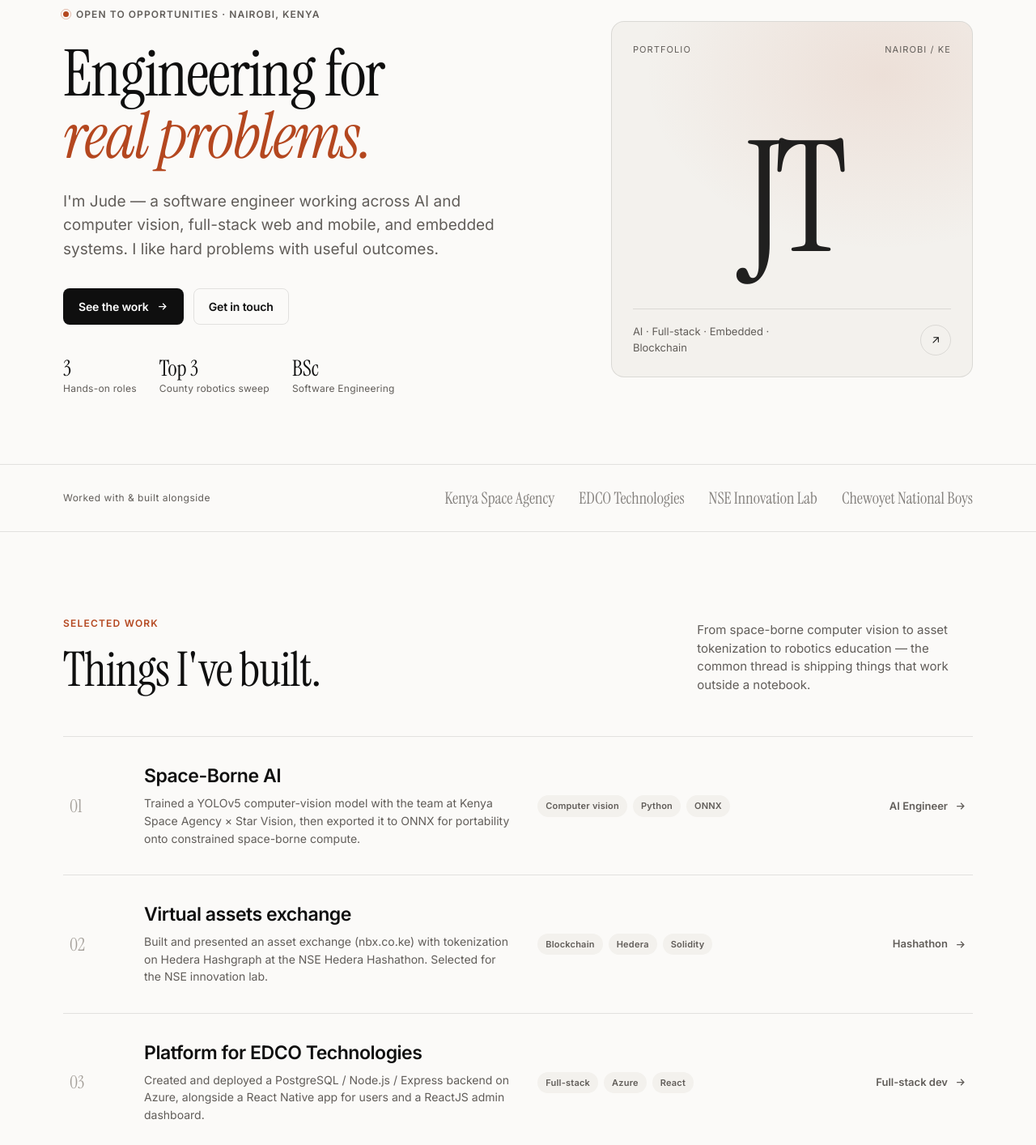
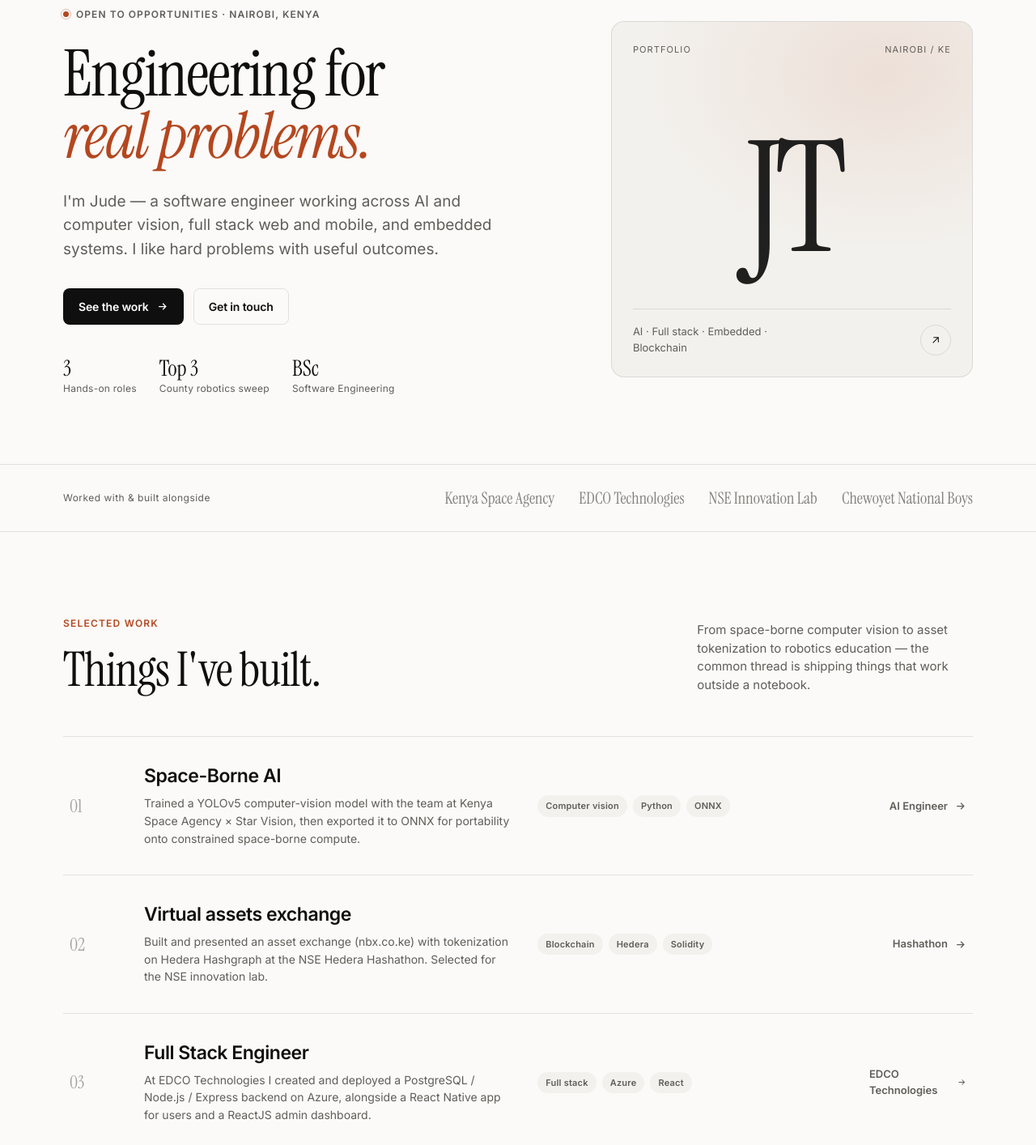
Before and after one commit to JudeTulel/JudeTulel.github.io, a plain HTML site: page index.html in a window 1280 px wide. Shown: the part 166-1580 px from the top of the page at 81% size. Drawn offline with Linux system fonts and the light colour scheme.

Commit message:
Use full stack wording and relabel EDCO role

```diff
--- a/index.html
+++ b/index.html
@@ -10,7 +10,7 @@
 <meta charset="UTF-8">
 <meta name="viewport" content="width=device-width, initial-scale=1.0">
 <title>Jude Tulel — Software Engineer</title>
-<meta name="description" content="Jude Tulel is a software engineer working across AI/computer vision, full-stack web and mobile, and embedded systems. Based in Nairobi, Kenya.">
+<meta name="description" content="Jude Tulel is a software engineer working across AI/computer vision, full stack web and mobile, and embedded systems. Based in Nairobi, Kenya.">
 <link rel="preconnect" href="https://fonts.googleapis.com">
 <link rel="preconnect" href="https://fonts.gstatic.com" crossorigin>
 <link href="https://fonts.googleapis.com/css2?family=Inter:wght@400;500;600;700&family=Instrument+Serif:ital@0;1&display=swap" rel="stylesheet">
@@ -213,7 +213,7 @@
       <div class="reveal">
         <span class="eyebrow"><span class="pulse"></span> Open to opportunities · Nairobi, Kenya</span>
         <h1 id="hero-title">Engineering for <em>real problems.</em></h1>
-        <p class="lede">I'm Jude — a software engineer working across AI and computer vision, full-stack web and mobile, and embedded systems. I like hard problems with useful outcomes.</p>
+        <p class="lede">I'm Jude — a software engineer working across AI and computer vision, full stack web and mobile, and embedded systems. I like hard problems with useful outcomes.</p>
         <div class="hero-actions">
           <a class="btn btn-dark" href="#work">See the work <svg viewBox="0 0 24 24" fill="none" stroke="currentColor" stroke-width="2"><path d="M5 12h14M13 6l6 6-6 6"/></svg></a>
           <a class="btn btn-ghost" href="#contact">Get in touch</a>
@@ -228,7 +228,7 @@
         <div class="portrait-top"><span>Portfolio</span><span>Nairobi / KE</span></div>
         <div class="portrait-initials" aria-hidden="true">JT</div>
         <div class="portrait-foot">
-          <p>AI · Full-stack · Embedded · Blockchain</p>
+          <p>AI · Full stack · Embedded · Blockchain</p>
           <span class="arrow" aria-hidden="true"><svg width="16" height="16" viewBox="0 0 24 24" fill="none" stroke="currentColor" stroke-width="1.6"><path d="M7 17L17 7M8 7h9v9"/></svg></span>
         </div>
       </div>
@@ -265,11 +265,11 @@
           <div class="tags"><span class="tag">Blockchain</span><span class="tag">Hedera</span><span class="tag">Solidity</span></div>
           <span class="go">Hashathon <svg viewBox="0 0 24 24" fill="none" stroke="currentColor" stroke-width="2"><path d="M5 12h14M13 6l6 6-6 6"/></svg></span>
         </a>
-        <a class="work reveal" href="#contact" aria-label="Full stack platform built at EDCO Technologies">
+        <a class="work reveal" href="#contact" aria-label="Full Stack Engineer at EDCO Technologies">
           <span class="num">03</span>
-          <div><h3>Platform for EDCO Technologies</h3><p class="desc">Created and deployed a PostgreSQL / Node.js / Express backend on Azure, alongside a React Native app for users and a ReactJS admin dashboard.</p></div>
-          <div class="tags"><span class="tag">Full-stack</span><span class="tag">Azure</span><span class="tag">React</span></div>
-          <span class="go">Full-stack dev <svg viewBox="0 0 24 24" fill="none" stroke="currentColor" stroke-width="2"><path d="M5 12h14M13 6l6 6-6 6"/></svg></span>
+          <div><h3>Full Stack Engineer</h3><p class="desc">At EDCO Technologies I created and deployed a PostgreSQL / Node.js / Express backend on Azure, alongside a React Native app for users and a ReactJS admin dashboard.</p></div>
+          <div class="tags"><span class="tag">Full stack</span><span class="tag">Azure</span><span class="tag">React</span></div>
+          <span class="go">EDCO Technologies <svg viewBox="0 0 24 24" fill="none" stroke="currentColor" stroke-width="2"><path d="M5 12h14M13 6l6 6-6 6"/></svg></span>
         </a>
         <a class="work reveal" href="#contact" aria-label="Robotics programme at Chewoyet National Boys High School">
           <span class="num">04</span>
@@ -289,11 +289,11 @@
         <h2 id="about-title">Breadth, with depth where it counts.</h2>
       </div>
       <div class="about-body reveal">
-        <p>I'm a <strong>software engineer</strong> with a BSc from Multimedia University, Nairobi. My work spans AI and computer vision, full-stack web and mobile, IoT and embedded systems, and smart contracts — so I'm comfortable moving from a model to a deployed backend to a physical device.</p>
+        <p>I'm a <strong>software engineer</strong> with a BSc from Multimedia University, Nairobi. My work spans AI and computer vision, full stack web and mobile, IoT and embedded systems, and smart contracts — so I'm comfortable moving from a model to a deployed backend to a physical device.</p>
         <p>What I enjoy most is the unglamorous middle: making the thing actually run, on real hardware, for real people.</p>
         <div class="capabilities">
           <div class="cap"><span class="n">01</span><span class="t">AI &amp; computer vision</span><span class="d">PyTorch, TensorFlow, scikit-learn, YOLO, ONNX, NumPy, Pandas</span></div>
-          <div class="cap"><span class="n">02</span><span class="t">Full-stack &amp; mobile</span><span class="d">React, Next.js, React Native, Node/Express, Spring Boot, NestJS, Django</span></div>
+          <div class="cap"><span class="n">02</span><span class="t">Full stack &amp; mobile</span><span class="d">React, Next.js, React Native, Node/Express, Spring Boot, NestJS, Django</span></div>
           <div class="cap"><span class="n">03</span><span class="t">Data &amp; embedded</span><span class="d">MySQL, PostgreSQL, MongoDB, C++, Arduino, IoT systems</span></div>
           <div class="cap"><span class="n">04</span><span class="t">Blockchain</span><span class="d">Solidity smart contracts, Hedera Hashgraph</span></div>
         </div>
```
